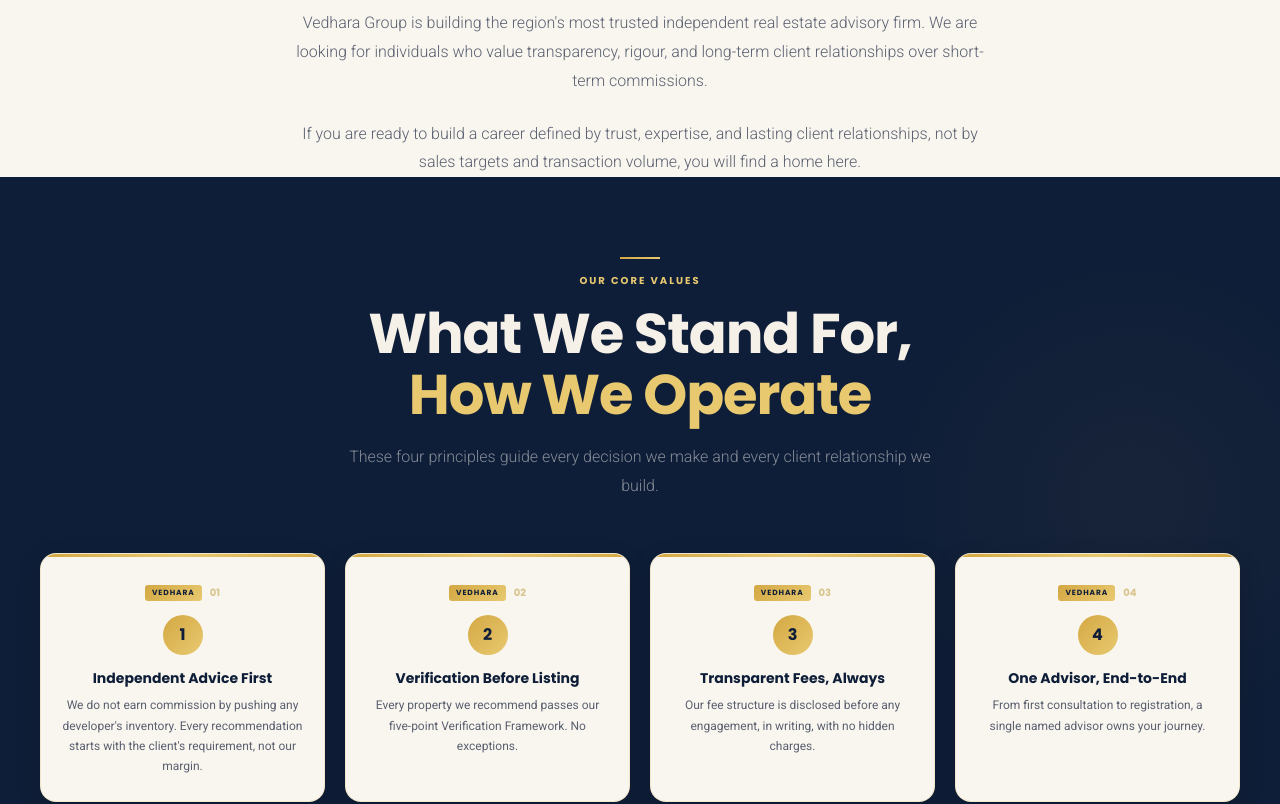
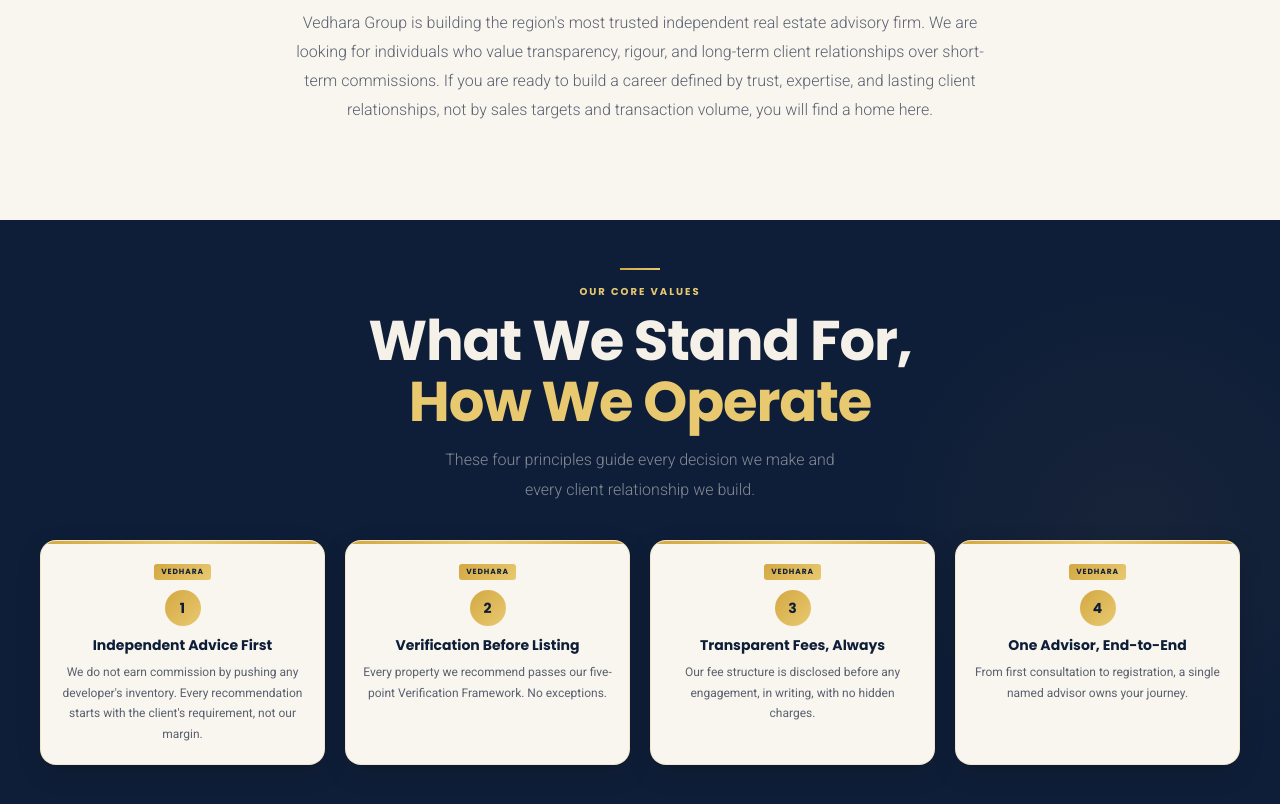
Before and after one commit to mohit1661-ai/Vedhara-Group-Supabase, a Next.js app: page /careers in a window 1280 px wide. Shown: the part 825-1629 px from the top of the page. Built offline with nearby package versions, Linux system fonts and the light colour scheme.

Commit message:
careers: combine intro paragraphs into one flowing text

```diff
--- a/app/careers/page.tsx
+++ b/app/careers/page.tsx
@@ -82,7 +82,7 @@ export default function CareersPage() {
       </div>
 
       {/* Intro block */}
-      <div style={{ background:"var(--cream)",textAlign:"center",padding:"48px 32px 0" }}>
+      <div style={{ background:"var(--cream)",textAlign:"center",padding:"48px 32px 48px" }}>
         <div style={{ maxWidth:700,margin:"0 auto" }}>
           <ScrollReveal>
             <span className="v-line" style={{ margin:"0 auto 14px" }} />
@@ -90,29 +90,27 @@ export default function CareersPage() {
             <h2 className="heading-xl" style={{ color:"var(--navy)",marginBottom:16 }}>
               Work With Purpose,<br /><span style={{ color:"#d4a843" }}>Advise With Integrity</span>
             </h2>
-            <p className="body-lg" style={{ color:"var(--slate)",lineHeight:1.8,marginBottom:24 }}>
-              Vedhara Group is building the region&apos;s most trusted independent real estate advisory firm. We are looking for individuals who value transparency, rigour, and long-term client relationships over short-term commissions.
-            </p>
-            <p className="body-lg" style={{ color:"var(--slate)",lineHeight:1.8 }}>
-              If you are ready to build a career defined by trust, expertise, and lasting client relationships, not by sales targets and transaction volume, you will find a home here.
+            <p className="body-lg" style={{ color:"var(--slate)",lineHeight:1.8,marginBottom:48 }}>
+              Vedhara Group is building the region&apos;s most trusted independent real estate advisory firm. We are looking for individuals who value transparency, rigour, and long-term client relationships over short-term commissions. If you are ready to build a career defined by trust, expertise, and lasting client relationships, not by sales targets and transaction volume, you will find a home here.
             </p>
           </ScrollReveal>
         </div>
       </div>
 
       {/* Our Values – Vibrant Cream Cards on Navy */}
-      <section style={{ background:"var(--navy)",padding:"80px 32px",position:"relative",overflow:"hidden" }}>
+      <section style={{ background:"var(--navy)",padding:"48px 32px",position:"relative",overflow:"hidden" }}>
         <div style={{ position:"absolute",top:"10%",right:"-8%",width:500,height:500,borderRadius:"50%",background:"radial-gradient(circle,rgba(212,168,67,0.04) 0%,transparent 70%)",pointerEvents:"none" }} />
         <div style={{ maxWidth:1200,margin:"0 auto",position:"relative",zIndex:1 }}>
           <ScrollReveal>
-            <div style={{ textAlign:"center",marginBottom:52 }}>
+            <div style={{ textAlign:"center",marginBottom:36 }}>
               <span className="v-line" style={{ margin:"0 auto 14px" }} />
-              <p className="eyebrow" style={{ color:"var(--gold-lt)",marginBottom:14 }}>Our Core Values</p>
-              <h2 className="heading-xl" style={{ color:"var(--light)",marginBottom:16 }}>
+              <p className="eyebrow" style={{ color:"var(--gold-lt)",marginBottom:10 }}>Our Core Values</p>
+              <h2 className="heading-xl" style={{ color:"var(--light)",marginBottom:12 }}>
                 What We Stand For,<br /><span style={{ color:"var(--gold-lt)" }}>How We Operate</span>
               </h2>
               <p className="body-lg" style={{ color:"rgba(252,250,244,0.5)",maxWidth:600,margin:"0 auto" }}>
-                These four principles guide every decision we make and every client relationship we build.
+                These four principles guide every decision we make and<br />
+                every client relationship we build.
               </p>
             </div>
           </ScrollReveal>
@@ -122,13 +120,12 @@ export default function CareersPage() {
               <ScrollReveal key={v.title} delay={i*80} style={{ display:"flex" }}>
                 <div className="hover-lift" style={{ background:"var(--cream)",border:"1px solid rgba(212,168,67,0.2)",borderRadius:16,overflow:"hidden",flex:1,display:"flex",flexDirection:"column",boxShadow:"0 8px 24px rgba(0,0,0,0.15)" }}>
                   <div style={{ height:3,background:"linear-gradient(90deg,var(--gold),var(--gold-lt),var(--gold))",flexShrink:0 }} />
-                  <div style={{ padding:"28px 20px 24px",flex:1,display:"flex",flexDirection:"column",textAlign:"center" }}>
-                    <div style={{ display:"flex",alignItems:"center",gap:8,justifyContent:"center",marginBottom:14 }}>
+                  <div style={{ padding:"20px 16px 20px",flex:1,display:"flex",flexDirection:"column",textAlign:"center" }}>
+                    <div style={{ display:"flex",alignItems:"center",gap:8,justifyContent:"center",marginBottom:10 }}>
                       <span style={{ fontFamily:"var(--t-head)",fontSize:7.5,fontWeight:700,letterSpacing:"0.12em",textTransform:"uppercase",padding:"2px 7px",background:"linear-gradient(135deg,var(--gold),var(--gold-lt))",color:"var(--navy)",borderRadius:3,flexShrink:0 }}>Vedhara</span>
-                      <span style={{ fontFamily:"var(--t-head)",fontSize:10,fontWeight:700,color:"var(--gold-dk)",opacity:0.5 }}>0{i+1}</span>
                     </div>
-                    <div style={{ width:40,height:40,borderRadius:"50%",background:"linear-gradient(135deg,var(--gold),var(--gold-lt))",display:"flex",alignItems:"center",justifyContent:"center",margin:"0 auto 14px",flexShrink:0 }}>
-                      <span style={{ fontFamily:"var(--t-head)",fontSize:16,fontWeight:700,color:"var(--navy)" }}>{i+1}</span>
+                    <div style={{ width:36,height:36,borderRadius:"50%",background:"linear-gradient(135deg,var(--gold),var(--gold-lt))",display:"flex",alignItems:"center",justifyContent:"center",margin:"0 auto 10px",flexShrink:0 }}>
+                      <span style={{ fontFamily:"var(--t-head)",fontSize:14,fontWeight:700,color:"var(--navy)" }}>{i+1}</span>
                     </div>
                     <h3 style={{ fontFamily:"var(--t-head)",fontSize:14,fontWeight:700,color:"var(--navy)",marginBottom:8,lineHeight:1.3 }}>{v.title}</h3>
                     <p className="body-sm" style={{ color:"var(--slate)",fontSize:12,lineHeight:1.7,flex:1 }}>{v.desc}</p>
```
